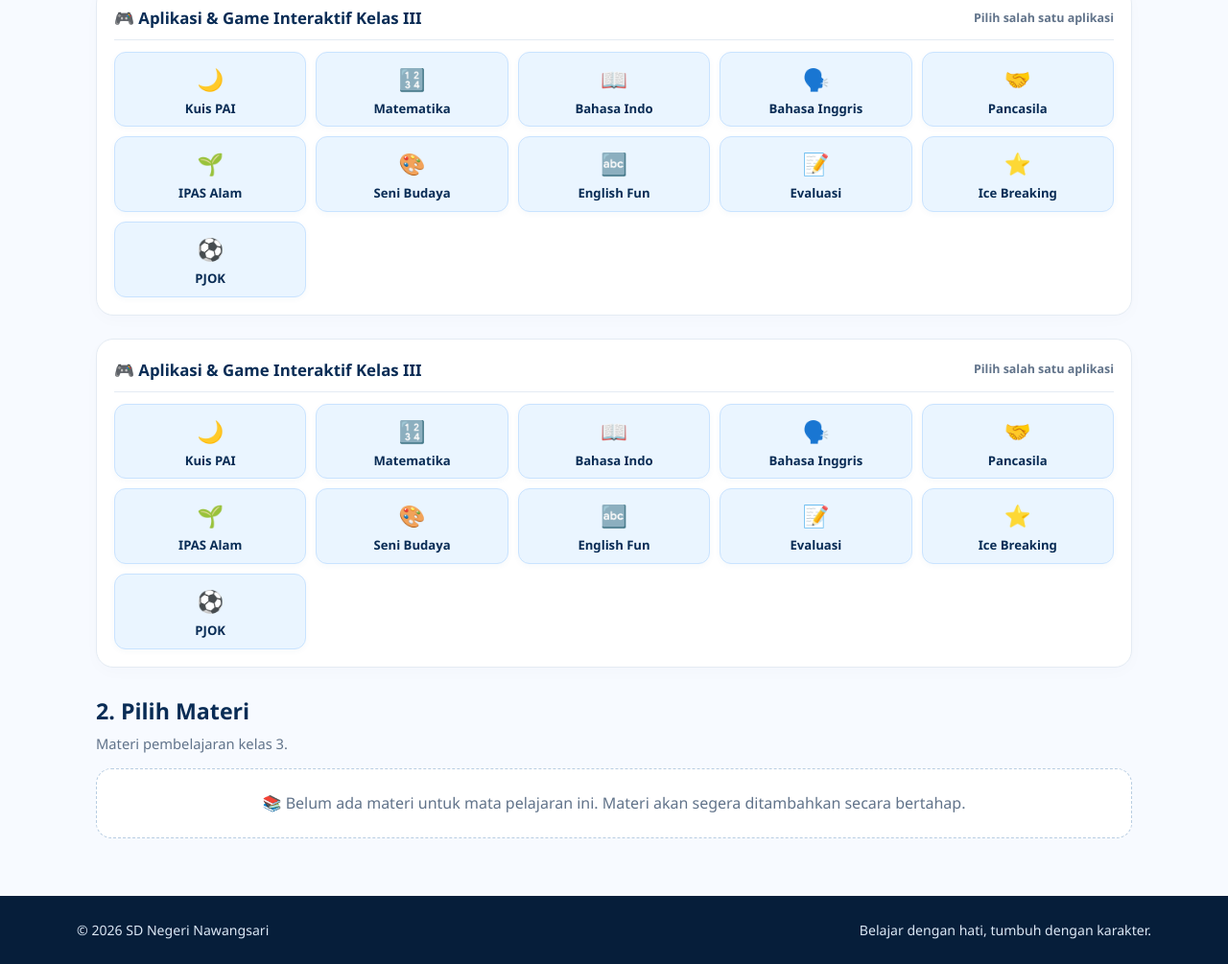
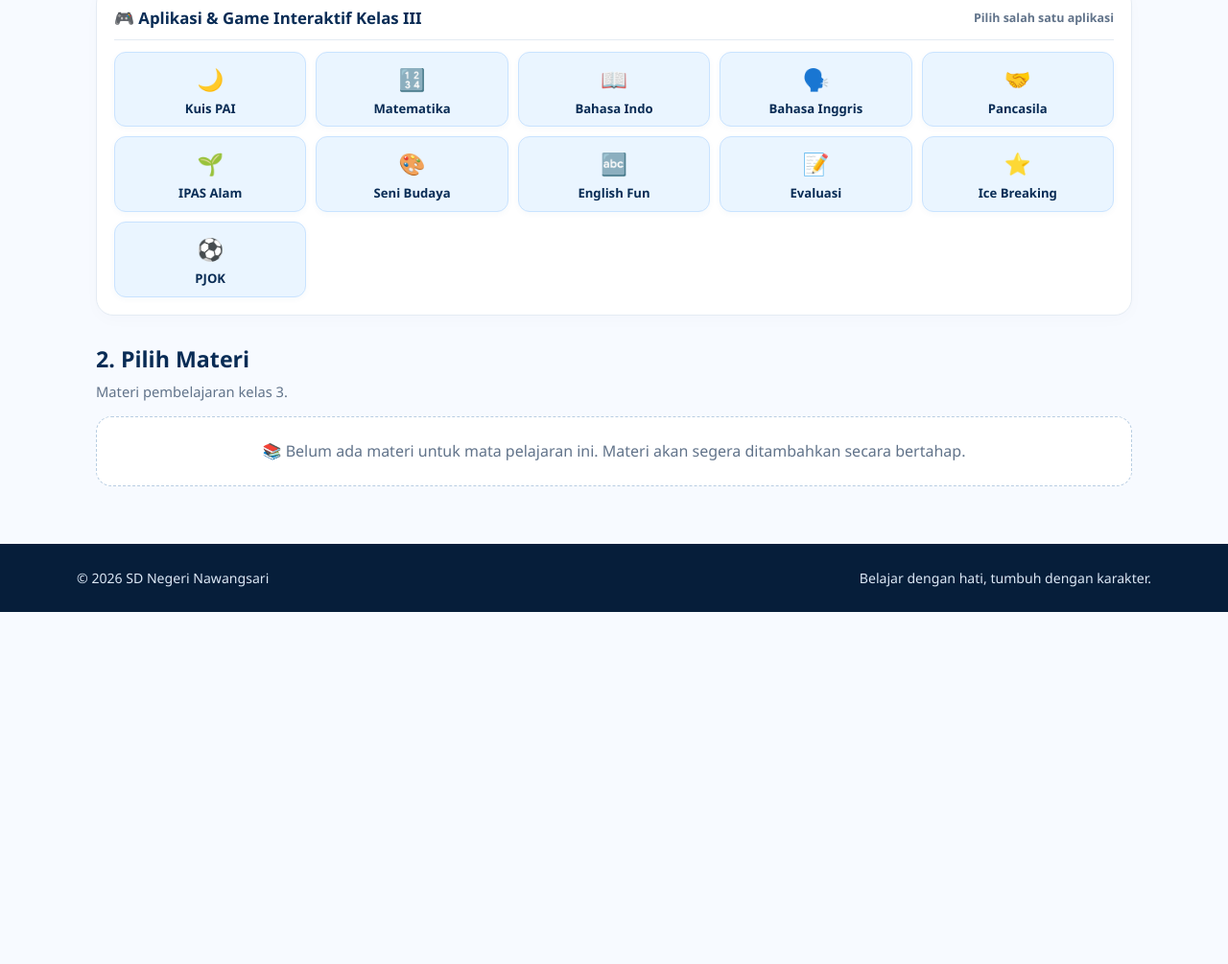
Before and after one commit to nawangsari1125/nawangsari1125.github.io, a plain HTML site: page kelas3/index.html in a window 1280 px wide. Shown: the part 865-1870 px from the top of the page at 96% size. After the commit the page ends 1503 px from the top, so only its background shows below. Drawn offline with Linux system fonts and the light colour scheme.

Commit message:
Update index.html

```diff
--- a/kelas3/index.html
+++ b/kelas3/index.html
@@ -113,26 +113,6 @@
     </div>
 </div>
 
-<div class="app-container">
-    <div class="app-header-mini">
-        <h3>🎮 Aplikasi & Game Interaktif Kelas III</h3>
-        <span>Pilih salah satu aplikasi</span>
-    </div>
-    <div class="app-grid-compact">
-        <a href="#" target="_blank" class="app-pill"><span class="app-icon">🌙</span><span class="app-title">Kuis PAI</span></a>
-        <a href="#" target="_blank" class="app-pill"><span class="app-icon">🔢</span><span class="app-title">Matematika</span></a>
-        <a href="#" target="_blank" class="app-pill"><span class="app-icon">📖</span><span class="app-title">Bahasa Indo</span></a>
-        <a href="#" target="_blank" class="app-pill"><span class="app-icon">🗣️</span><span class="app-title">Bahasa Inggris</span></a>
-        <a href="#" target="_blank" class="app-pill"><span class="app-icon">🤝</span><span class="app-title">Pancasila</span></a>
-        <a href="#" target="_blank" class="app-pill"><span class="app-icon">🌱</span><span class="app-title">IPAS Alam</span></a>
-        <a href="#" target="_blank" class="app-pill"><span class="app-icon">🎨</span><span class="app-title">Seni Budaya</span></a>
-        <a href="#" target="_blank" class="app-pill"><span class="app-icon">🔤</span><span class="app-title">English Fun</span></a>
-        <a href="#" target="_blank" class="app-pill"><span class="app-icon">📝</span><span class="app-title">Evaluasi</span></a>
-        <a href="#" target="_blank" class="app-pill"><span class="app-icon">⭐</span><span class="app-title">Ice Breaking</span></a>
-        <a href="#" target="_blank" class="app-pill"><span class="app-icon">⚽</span><span class="app-title">PJOK</span></a>
-    </div>
-</div>
-
 <div class="section-title"><div><h2>2. Pilih Materi</h2><p id="topicSubtitle">Materi pembelajaran kelas 3.</p></div></div>
 <div class="topic-list" id="topicList"></div>
 
```
